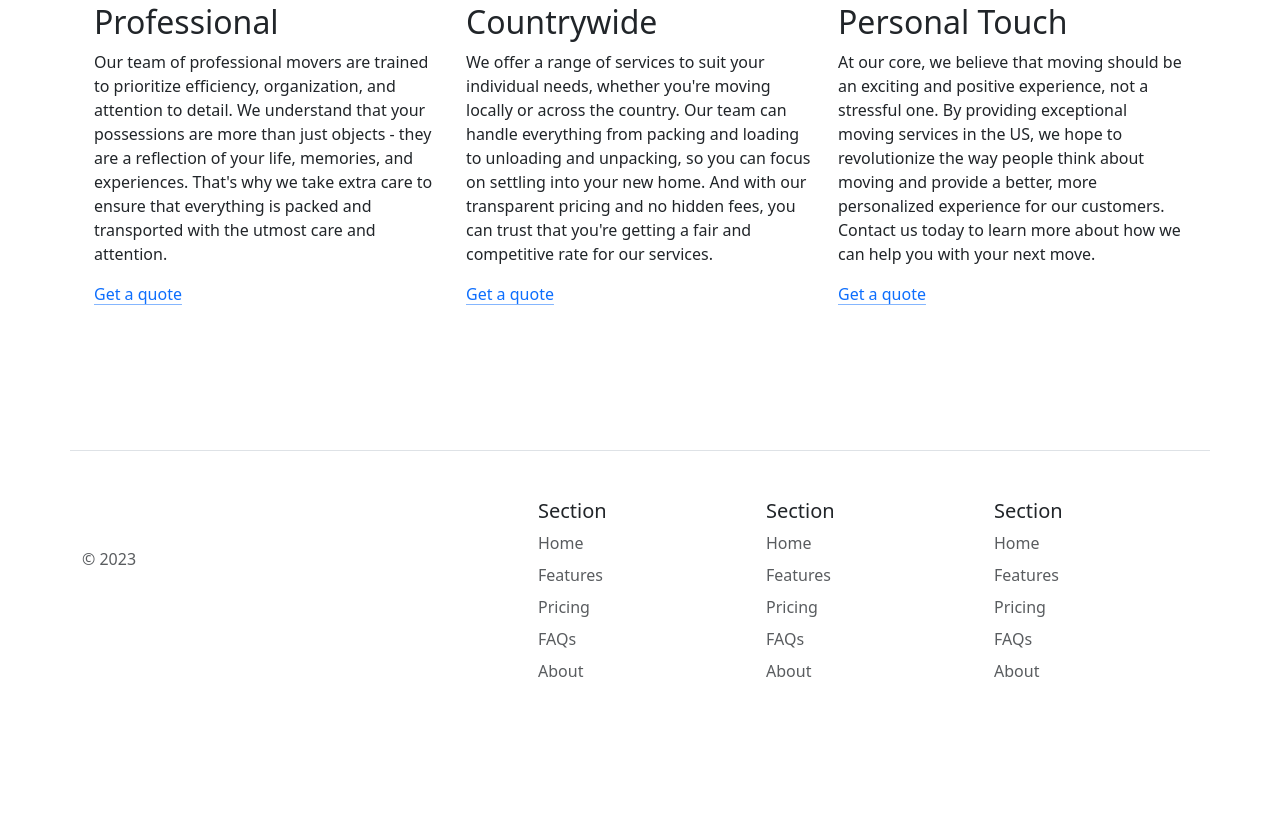
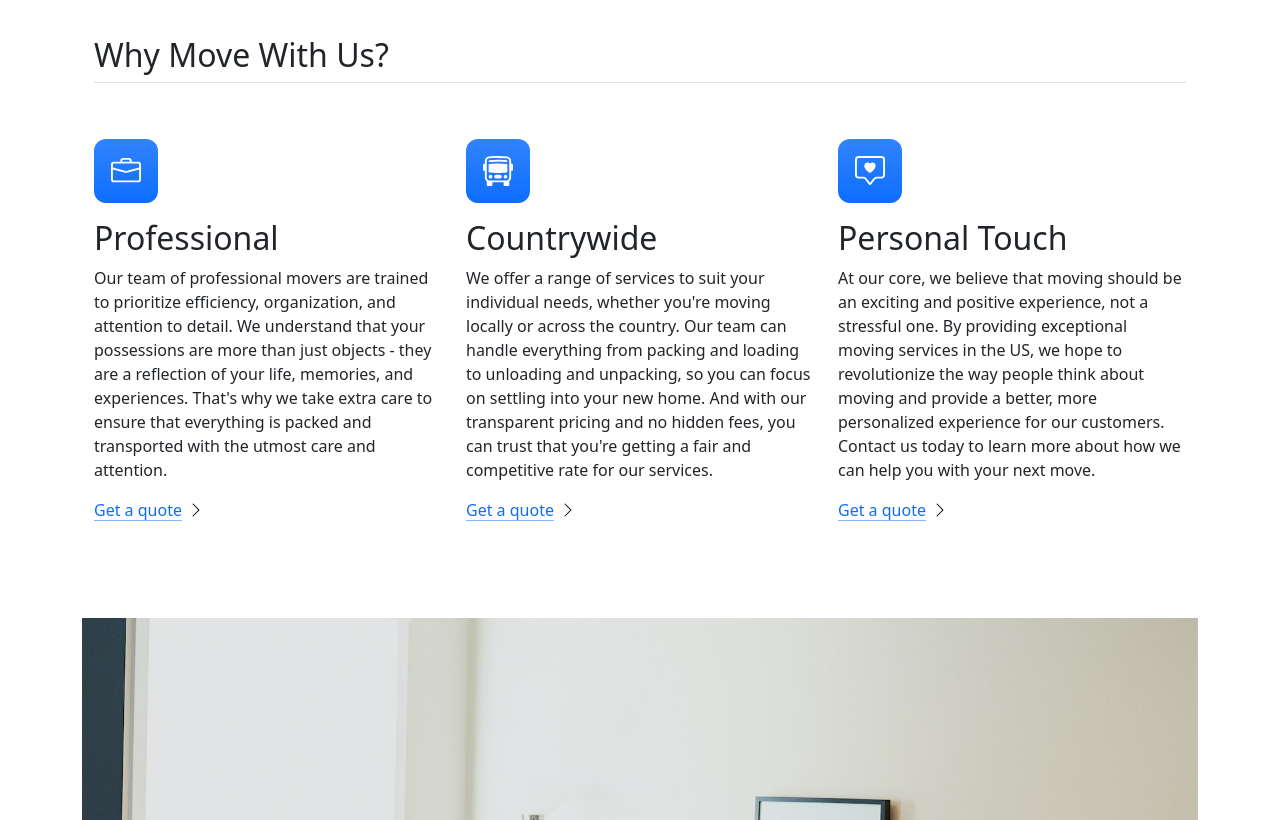
Before and after one commit to ariellecatarina/moveit, a plain HTML site: page index.html in a window 1280 px wide. Shown: the part 800-1620 px from the top of the page. Drawn offline with nearby package versions, Linux system fonts and the light colour scheme.

Commit message:
Update index.html

```diff
--- a/index.html
+++ b/index.html
@@ -60,7 +60,7 @@
     </div>
     <div class="overflow-hidden" style="max-height: 30vh;">
       <div class="container px-5">
-        <src="moving-van.jpg" class="img-fluid border rounded-3 shadow-lg mb-4" alt="Example image" width="700" height="500" loading="lazy">
+        <img src="moving-van.jpg" class="img-fluid border rounded-3 shadow-lg mb-4" alt="Example image" width="700" height="500" loading="lazy"/>
       </div>
     </div>
   </div>
@@ -69,35 +69,35 @@
     <div class="row g-4 py-5 row-cols-1 row-cols-lg-3">
       <div class="feature col">
         <div class="feature-icon d-inline-flex align-items-center justify-content-center text-bg-primary bg-gradient fs-2 mb-3">
-          <src="briefcase.svg" alt="briefcase"height="30">
+          <img src="briefcase.svg" alt="briefcase"height="30"/>
         </div>
         <h3 class="fs-2">Professional</h3>
         <p>Our team of professional movers are trained to prioritize efficiency, organization, and attention to detail. We understand that your possessions are more than just objects - they are a reflection of your life, memories, and experiences. That's why we take extra care to ensure that everything is packed and transported with the utmost care and attention.</p>
         <a href="#" class="icon-link">
           Get a quote
-          <src="chevron-right.svg" alt="chevron right">
+          <img src="chevron-right.svg" alt="chevron right"/>
         </a>
       </div>
       <div class="feature col">
         <div class="feature-icon d-inline-flex align-items-center justify-content-center text-bg-primary bg-gradient fs-2 mb-3">
-          <src="bus-front.svg" alt="bus front" height="30">
+          <img src="bus-front.svg" alt="bus front" height="30"/>
         </div>
         <h3 class="fs-2">Countrywide</h3>
         <p>We offer a range of services to suit your individual needs, whether you're moving locally or across the country. Our team can handle everything from packing and loading to unloading and unpacking, so you can focus on settling into your new home. And with our transparent pricing and no hidden fees, you can trust that you're getting a fair and competitive rate for our services.</p>
         <a href="#" class="icon-link">
           Get a quote
-          <src="chevron-right.svg" alt="chevron right">
+          <img src="chevron-right.svg" alt="chevron right"/>
         </a>
       </div>
       <div class="feature col">
         <div class="feature-icon d-inline-flex align-items-center justify-content-center text-bg-primary bg-gradient fs-2 mb-3">
-          <src="chat-square-heart.svg" alt="heart" height="30">
+          <img src="chat-square-heart.svg" alt="heart" height="30"/>
         </div>
         <h3 class="fs-2">Personal Touch</h3>
         <p>At our core, we believe that moving should be an exciting and positive experience, not a stressful one. By providing exceptional moving services in the US, we hope to revolutionize the way people think about moving and provide a better, more personalized experience for our customers. Contact us today to learn more about how we can help you with your next move.</p>
         <a href="#" class="icon-link">
           Get a quote
-          <src="chevron-right.svg" alt="chevron right">
+          <img src="chevron-right.svg" alt="chevron right"/>
         </a>
       </div>
     </div>
@@ -111,13 +111,13 @@
     </div>
     <div class="carousel-inner">
       <div class="carousel-item active">
-        <src="family.jpg" class="d-block w-100" alt="family">
+        <img src="family.jpg" class="d-block w-100" alt="family"/>
       </div>
       <div class="carousel-item">
-        <src="couple.jpg" class="d-block w-100" alt="couple">
+        <img src="couple.jpg" class="d-block w-100" alt="couple"/>
       </div>
       <div class="carousel-item">
-        <src="dog.jpg" class="d-block w-100" alt="dog in box">
+        <img src="dog.jpg" class="d-block w-100" alt="dog in box"/>
       </div>
     </div>
     <button class="carousel-control-prev" type="button" data-bs-target="#carouselExampleIndicators" data-bs-slide="prev">
```
